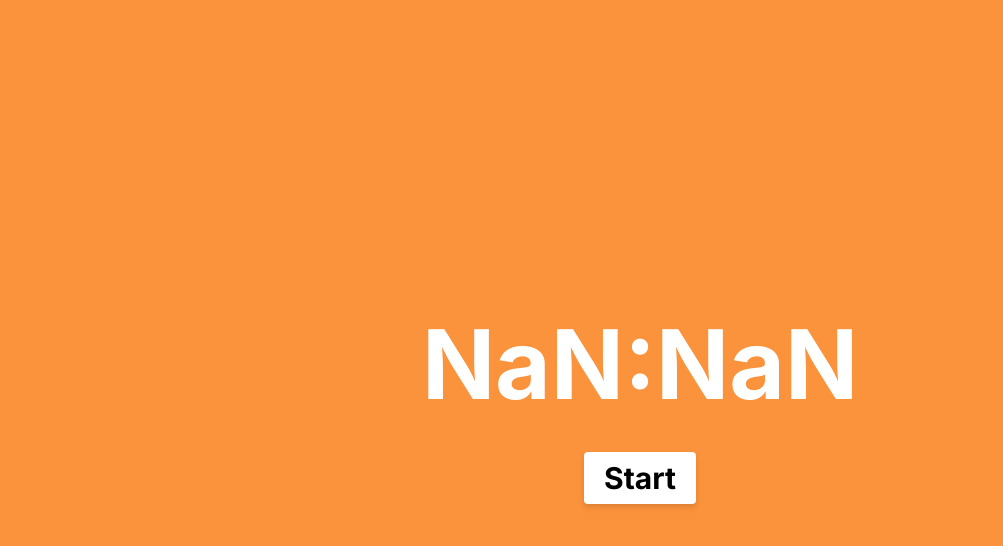
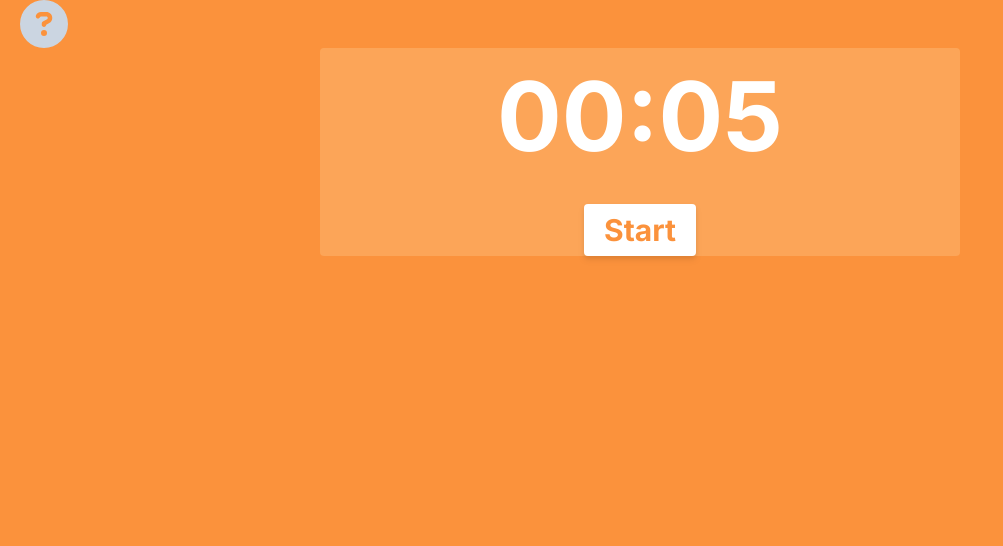
Before and after one commit to blakebt/pomodoro, a Next.js app: page / in a window 1280 px wide. Shown: the top 546 px of the page, without its empty margins (0-1003 px from the left). Built offline with nearby package versions, Linux system fonts and the light colour scheme.

Commit message:
basics completed

```diff
--- a/src/app/page.tsx
+++ b/src/app/page.tsx
@@ -1,9 +1,11 @@
-import Timer from "@/components/timer"
+import TimerDisplay from "@/components/TimerDisplay"
 
 export default function Pomodoro() {
   return (
-    <div className="flex flex-col items-center justify-center h-screen bg-orange-400">
-      <Timer state='FOCUS'/>
+    <div>
+      <div>
+        <TimerDisplay />
+      </div>
     </div>
 
   )
```
Also changed, not shown: package.json (+5 -4 lines), 1 other file (tests, documents, lock files or other folders).
